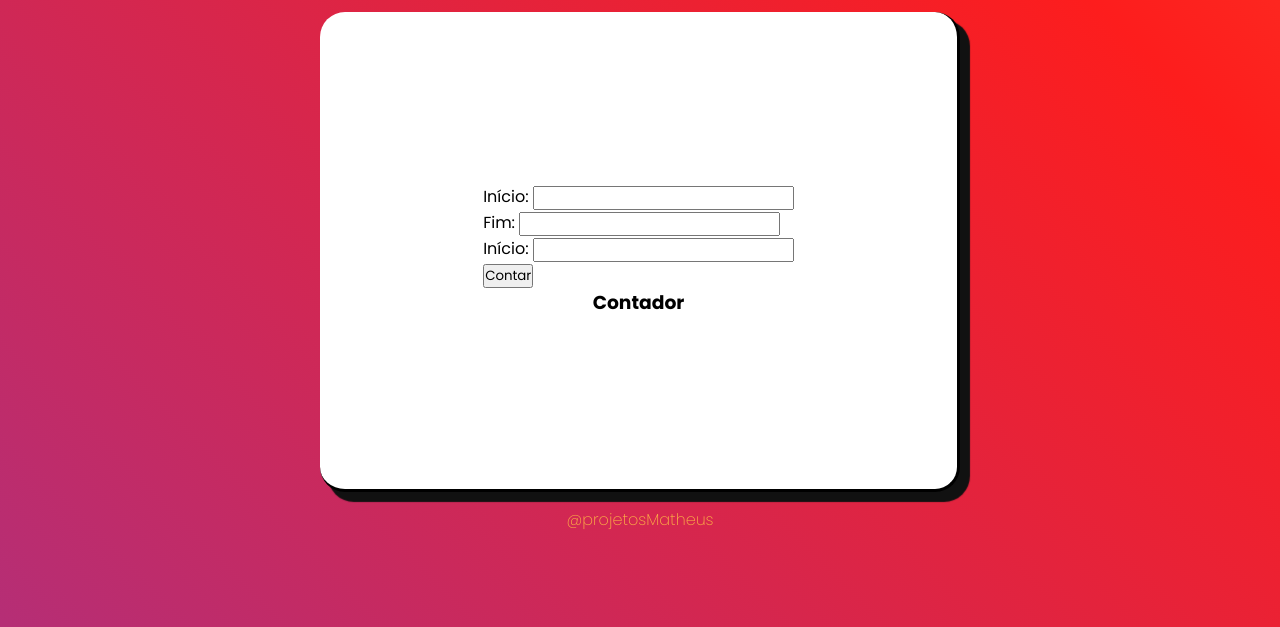
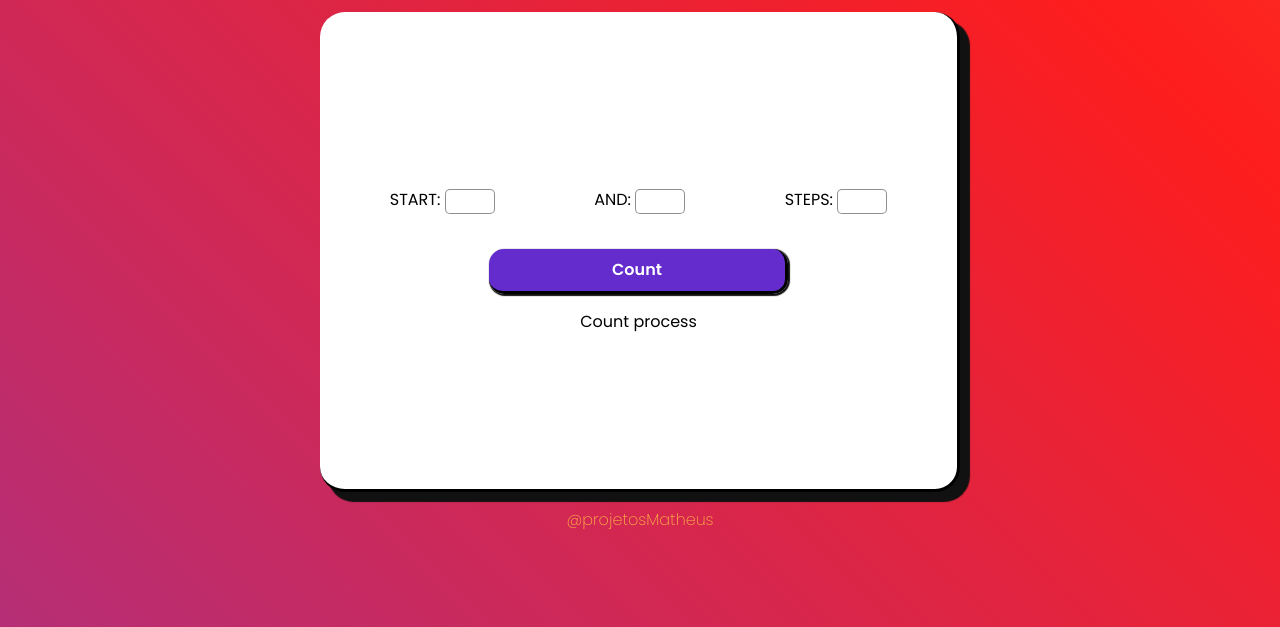
Before and after one commit to mmamedeiros/Estudos-de-FrontEnd, a plain HTML site: page JavaScript/repetições/ex/001.html in a window 1280 px wide. Shown: the part 173-800 px from the top of the page. Drawn offline with Linux system fonts and the light colour scheme.

Commit message:
Resolvendo ex de Repetições

```diff
--- a/JavaScript/repetições/ex/001.html
+++ b/JavaScript/repetições/ex/001.html
@@ -40,12 +40,13 @@
             height: 60vh;
 
             display: flex;
-            align-items: center;
             flex-direction: column;
             justify-content: center;
+            align-items: center;
 
             margin: 15px;
-            padding: 15px;
+            padding: 20px;
+
             background: #fff;
             border-radius: 25px;
             box-shadow: 9px 9px  1px 1px #111;
@@ -58,45 +59,76 @@
             font-weight: 200;
             color:  rgba(252,176,69,1) ;
         }
+
+        section{
+            width: 100%;
+            margin: 20px 0px;
+            justify-content: space-around;
+            display: flex;
+
+        }
+        input{
+            width: 50px;
+            height: 25px;
+            border: 1px solid #11111177;
+            border-radius: 5px;
+        }
+
+        button{
+            width: 50%;
+            height: 45px;
+
+            margin: 15px;
+            padding: 5px;
+            border: none;
+            background: rgba(98, 41, 204, 0.986);
+            border-radius: 15px;
+            box-shadow: 1px 1px  1px 1px #111;
+            border-bottom: #000000 solid;
+            border-right: #000000 solid;
+
+            color: #fff;
+            font-weight: 600;
+            font-size: 16px;
+        }
+
+
     </style>
 </head>
 <body>
     <h1>CONTADOR</h1>
     <main>
-        <section>
-            <label for="" id="inico">Início:</label>
-            <input type="number">
-            <br>
-            <label for="" id="fim">Fim:</label>
-            <input type="number">
-            <br>
-            <label for="" id="passos">Início:</label>
-            <input type="number">
-            <br>
-            <button onclick="contar()">Contar</button>
-        </section>
 
         <section>
-            <h3>Contador</h3>
-            <div id="mostrandoContagem "></div>
-        </section>
+            <P>START: <input type="number" name="start" id="start"></P>
+            <p>AND: <input type="number" name="and" id="and"></p>
+            <p>STEPS: <input type="number" name="steps" id="steps"></p></section>
+        <button onclick="countNumbers()">Count</button>
+        <div class="countArea">
+            Count process
+        </div>
     </main>
     <footer>@projetosMatheus</footer>
 
     <script>
-        let inico = document.querySelector("#inicio");
-        let fim = document.querySelector("#fim");
-        let passo = document.querySelector("#passos");
-        let div = document.querySelector("#div");
+        function countNumbers(){
+            let start = document.querySelector('#start');
+            let and = document.querySelector('#and');
+            let steps = document.querySelector('#steps');
 
-        function contar(){
+            if(start.value == 0 || and.value == 0 || steps.value == 0){
+                alert("check that all data is filled in");
+            } else{
+                let area = document.querySelector('#countArea')
+                let s = start.value;
+                let a = and.value;
+                let p = steps.value;
 
-            while(inico <= fim){
-            div.innerHTML = "test"
+                for(c = s; c <= a; c += p){
+                    area.innerHTML = `${c}`
+                }
+            }
         }
-
-        }
-
     </script>
 </body>
 </html>
```
Also changed, not shown: JavaScript/Test/WHILE.html (deleted, +0 -15 lines), JavaScript/Test/calc.html (deleted, +0 -32 lines), JavaScript/repetições/node_05fa1a2924467.tmp.js (deleted, +0 -20 lines), JavaScript/desafios/001.html (renamed from desafios/001.html), JavaScript/desafios/002.html (renamed from desafios/002.html), JavaScript/desafios/003.html (renamed from desafios/003.html), JavaScript/desafios/004.html (renamed from desafios/004.html), JavaScript/desafios/src/mouseGamer.webp (renamed from desafios/src/mouseGamer.webp), JavaScript/desafios/src/tecladoGamer.webp (renamed from desafios/src/tecladoGamer.webp), JavaScript/modelo.html (renamed from desafios/modelo.html).
